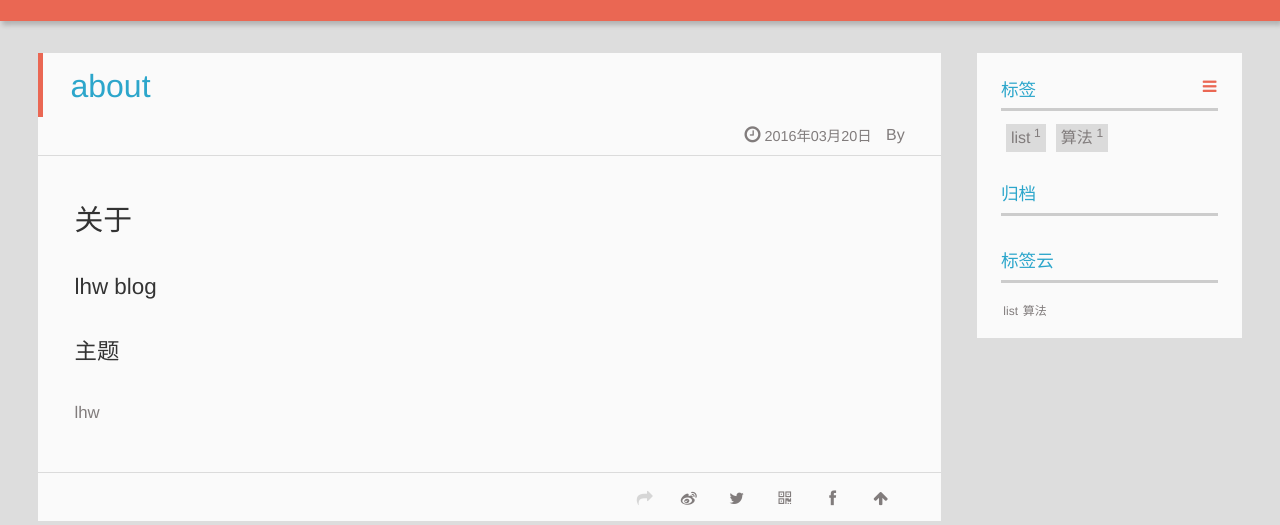
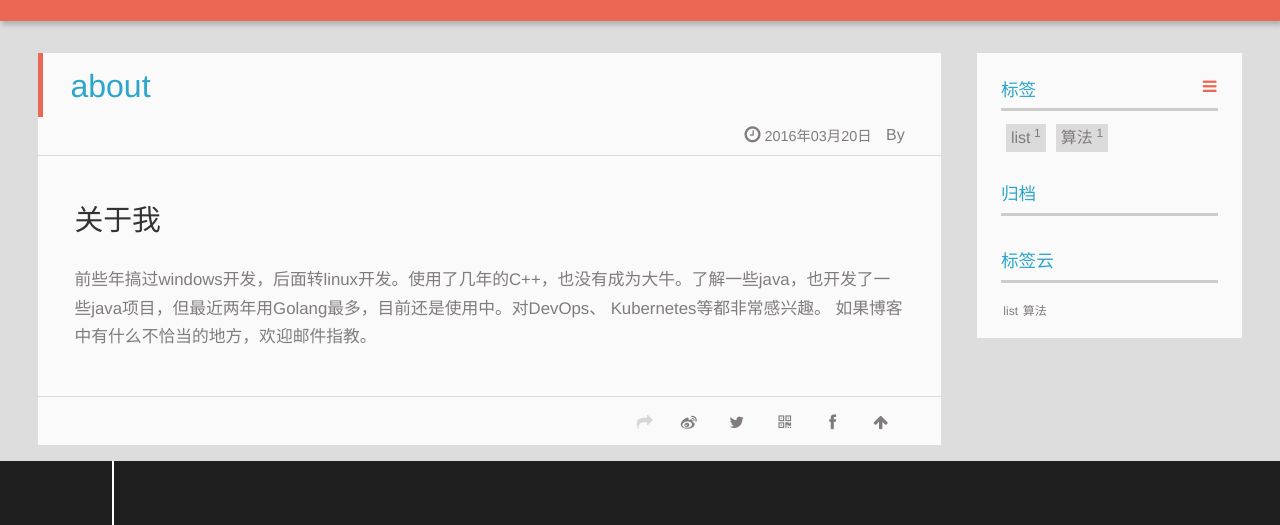
Before and after one commit to lhwcd/lhwcd.github.io, a plain HTML site: page about/index.html in a window 1280 px wide. Shown: the part 187-712 px from the top of the page. Drawn offline with Linux system fonts and the light colour scheme.

Commit message:
change about

```diff
--- a/about/index.html
+++ b/about/index.html
@@ -5,10 +5,10 @@
   <title>about - lhw blog</title>
   <meta name="viewport" content="width=device-width, initial-scale=1, maximum-scale=3, minimum-scale=1">
 
-  <meta name="description" content="关于 lhw blog 主题 lhw">
+  <meta name="description" content="关于我 前些年搞过windows开发，后面转linux开发。使用了几年的C&#43;&#43;，也没有成为大牛。了解一些java，也开发了一些java项目，但">
 
   <meta itemprop="name" content="about - lhw blog">
-  <meta itemprop="description" content="关于 lhw blog 主题 lhw">
+  <meta itemprop="description" content="关于我 前些年搞过windows开发，后面转linux开发。使用了几年的C&#43;&#43;，也没有成为大牛。了解一些java，也开发了一些java项目，但">
   <meta itemprop="image" content="https://lhwcd.github.io/img/author.jpg">
 
 
@@ -77,13 +77,10 @@
 
 
 
-<h2 id="关于">关于</h2>
+<h2 id="关于我">关于我</h2>
 
-<h3 id="lhw-blog">lhw blog</h3>
-
-<h3 id="主题">主题</h3>
-
-<p>lhw</p>
+<p>前些年搞过windows开发，后面转linux开发。使用了几年的C++，也没有成为大牛。了解一些java，也开发了一些java项目，但最近两年用Golang最多，目前还是使用中。对DevOps、 Kubernetes等都非常感兴趣。
+如果博客中有什么不恰当的地方，欢迎邮件指教。</p>
 
 	</div>
   <footer class="article-footer clearfix">
--- a/feed.xml
+++ b/feed.xml
@@ -26,7 +26,7 @@
       <pubDate>Sun, 20 Mar 2016 23:28:02 +0800</pubDate>
 
       <guid>https://lhwcd.github.io/about/</guid>
-      <description>关于 lhw blog 主题 lhw</description>
+      <description>关于我 前些年搞过windows开发，后面转linux开发。使用了几年的C++，也没有成为大牛。了解一些java，也开发了一些java项目，但</description>
     </item>
 
   </channel>
```
